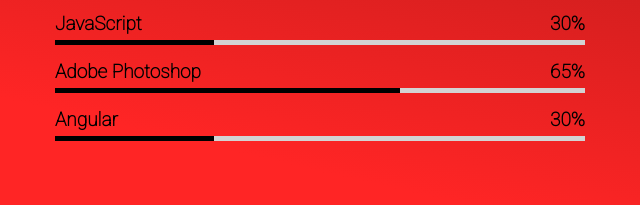
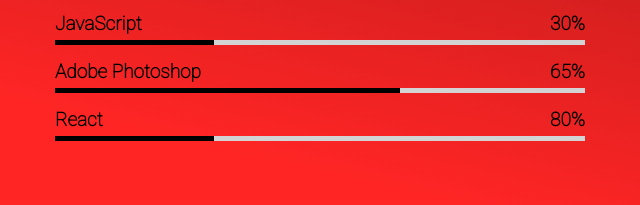
Before and after one commit to yasser4sasuke/GoMyCode, a plain HTML site: page index.html in a window 1280 px wide. Shown: the part 2584-2789 px from the top of the page, 615-1255 px from the left. Drawn offline with nearby package versions, Linux system fonts and the light colour scheme.

Commit message:
Update index.html

```diff
--- a/index.html
+++ b/index.html
@@ -151,8 +151,8 @@ experience with Adobe PhotoShop, and most other Designing packages. and I am wil
               </div>
               <div class="bars">
                  <div class="info">
-                   <span>Angular</span>
-                   <span>30%</span>
+                   <span>React</span>
+                   <span>80%</span>
                  </div>
                  <div class="line ang"></div>
                </div>
```
